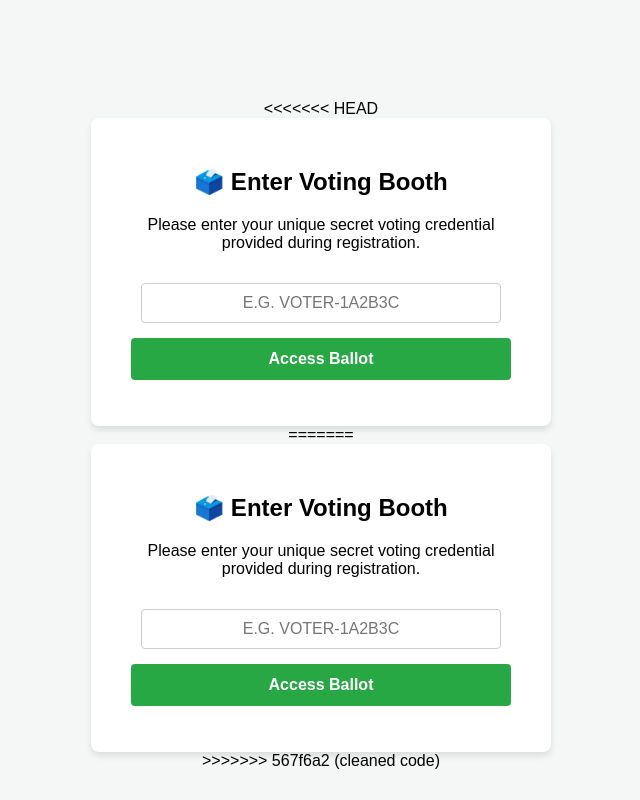
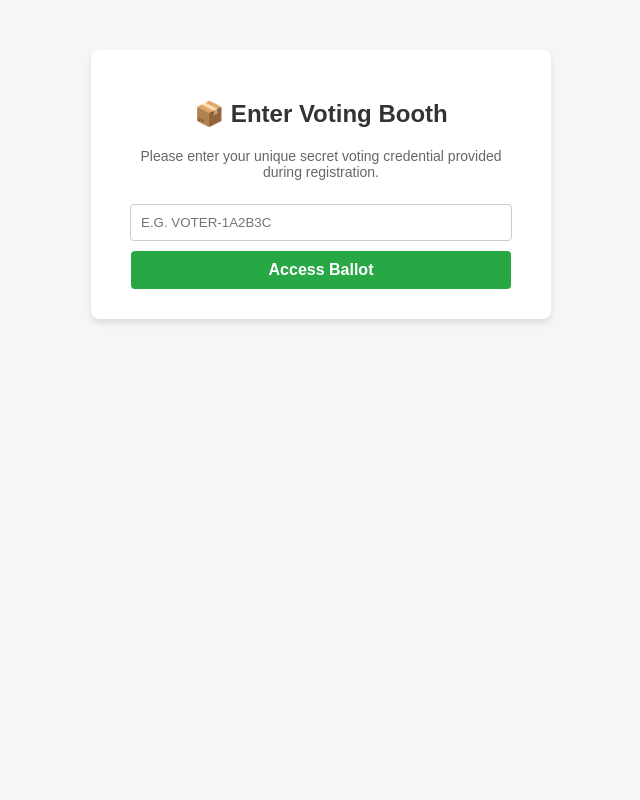
Before and after one commit to EMMANUEL-WEB-APP/ELECO-APP, a Flask app: template templates/vote_login.html in a window 1280 px wide. Shown: the whole page, without its empty margins (319-959 px from the left). Run offline with Flask 3, Linux system fonts and the light colour scheme; the template is opened without the code that fills it, so the values that code supplies are empty.

Commit message:
Resolve vote template merge conflict

```diff
--- a/templates/vote_login.html
+++ b/templates/vote_login.html
@@ -1,50 +1,25 @@
-<<<<<<< HEAD
 <!DOCTYPE html>
 <html lang="en">
 <head>
     <meta charset="UTF-8">
-    <title>Voting Booth Login</title>
+    <title>Enter Voting Booth - ELECO</title>
     <style>
-        body { font-family: Arial, sans-serif; background-color: #f4f7f6; margin: 0; padding-top: 100px; text-align: center; }
+        body { font-family: Arial, sans-serif; background-color: #f4f7f6; margin: 0; padding-top: 50px; text-align: center; }
         .card { background: white; max-width: 400px; margin: auto; padding: 30px; border-radius: 8px; box-shadow: 0 4px 6px rgba(0,0,0,0.1); }
-        input { width: 90%; padding: 10px; margin: 15px 0; border: 1px solid #ccc; border-radius: 4px; text-align: center; font-size: 16px; text-transform: uppercase; }
-        button { width: 95%; padding: 12px; background-color: #28a745; color: white; border: none; border-radius: 4px; cursor: pointer; font-size: 16px; font-weight: bold; }
+        input { width: 90%; padding: 10px; margin: 10px 0; border: 1px solid #ccc; border-radius: 4px; }
+        button { width: 95%; padding: 10px; background-color: #28a745; color: white; border: none; border-radius: 4px; cursor: pointer; font-weight: bold; font-size: 16px; }
         button:hover { background-color: #218838; }
+        h2 { color: #333; }
     </style>
 </head>
 <body>
     <div class="card">
-        <h2>🗳️ Enter Voting Booth</h2>
-        <p>Please enter your unique secret voting credential provided during registration.</p>
+        <h2>📦 Enter Voting Booth</h2>
+        <p style="color: #666; font-size: 14px;">Please enter your unique secret voting credential provided during registration.</p>
         <form action="/vote" method="POST">
-            <input type="text" name="credential" placeholder="e.g. VOTER-1A2B3C" required>
+            <input type="text" name="credential" placeholder="E.G. VOTER-1A2B3C" required>
             <button type="submit">Access Ballot</button>
         </form>
     </div>
 </body>
-=======
-<!DOCTYPE html>
-<html lang="en">
-<head>
-    <meta charset="UTF-8">
-    <title>Voting Booth Login</title>
-    <style>
-        body { font-family: Arial, sans-serif; background-color: #f4f7f6; margin: 0; padding-top: 100px; text-align: center; }
-        .card { background: white; max-width: 400px; margin: auto; padding: 30px; border-radius: 8px; box-shadow: 0 4px 6px rgba(0,0,0,0.1); }
-        input { width: 90%; padding: 10px; margin: 15px 0; border: 1px solid #ccc; border-radius: 4px; text-align: center; font-size: 16px; text-transform: uppercase; }
-        button { width: 95%; padding: 12px; background-color: #28a745; color: white; border: none; border-radius: 4px; cursor: pointer; font-size: 16px; font-weight: bold; }
-        button:hover { background-color: #218838; }
-    </style>
-</head>
-<body>
-    <div class="card">
-        <h2>🗳️ Enter Voting Booth</h2>
-        <p>Please enter your unique secret voting credential provided during registration.</p>
-        <form action="/vote" method="POST">
-            <input type="text" name="credential" placeholder="e.g. VOTER-1A2B3C" required>
-            <button type="submit">Access Ballot</button>
-        </form>
-    </div>
-</body>
->>>>>>> 567f6a2 (cleaned code)
 </html>
```
